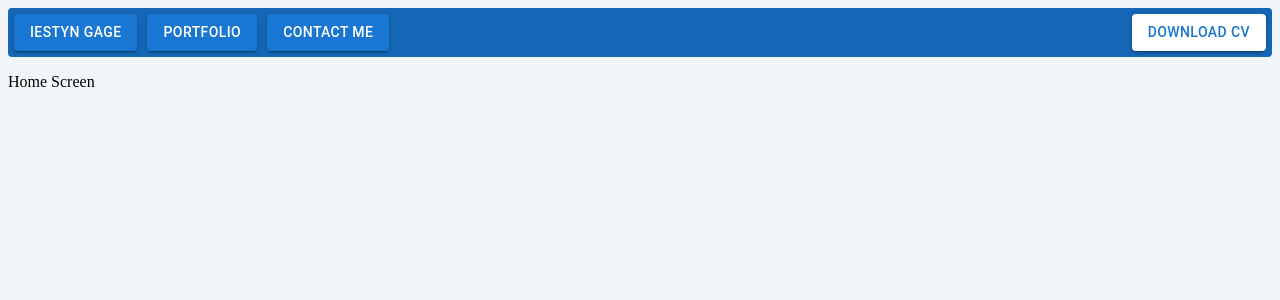
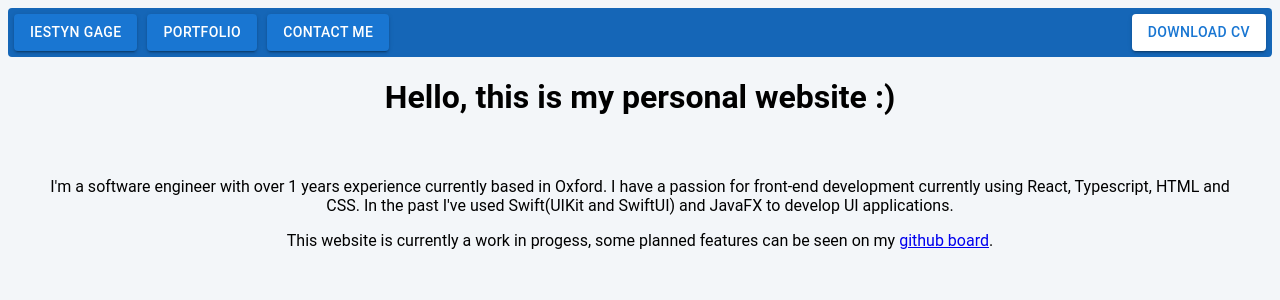
Before and after one commit to IestynGage/PortfolioWebsite, a React (Create React App) app: page /iestyn in a window 1280 px wide. Shown: the top 300 px of the page. Built offline with nearby package versions, Linux system fonts and the light colour scheme.

Commit message:
Improve home page

```diff
--- a/src/Components/ButtonLink.tsx
+++ b/src/Components/ButtonLink.tsx
@@ -20,12 +20,12 @@ function ButtonLink({
     <Button
       variant="contained"
       href={href}
-      style={{ ...style }}
+      style={{ ...style, color: style?.color ?? "white" }}
       onClick={onClick}
     >
       <a
         style={{
-          color: fontColor ?? "white",
+          color: "inherit",
           textDecoration: "none",
           fontWeight: 510,
         }}
--- /dev/null
+++ b/src/Components/Carousel/Carousel.tsx
@@ -0,0 +1,3 @@
+export default function Carousel() {
+  return <div></div>;
+}
--- /dev/null
+++ b/src/Components/Carousel/CarouselCard.tsx
@@ -0,0 +1,3 @@
+export default function CarouselItem() {
+  return <div></div>;
+}
--- a/src/Components/Navigation.tsx
+++ b/src/Components/Navigation.tsx
@@ -42,8 +42,8 @@ export default function Navigation() {
           marginLeft: "auto",
           justifySelf: "right",
           backgroundColor: "white",
+          color: "#1976d2",
         }}
-        fontColor={"#1976d2"}
       />
     </span>
   );
--- a/src/Screens/Contact/ContactScreen.tsx
+++ b/src/Screens/Contact/ContactScreen.tsx
@@ -1,10 +1,26 @@
+import { height } from "@mui/system";
 import Navigation from "../../Components/Navigation";
 
 export default function ContactScreen() {
   return (
     <>
       <Navigation />
-      <p> Contact</p>
+      <div
+        style={{
+          display: "flex",
+          justifyContent: "center",
+          alignItems: "center",
+
+          height: "80vh",
+          fontFamily: "Roboto, Helvetica, Arial, sans-serif ",
+        }}
+      >
+        The best way to contact me is through my LinkedIn{" "}
+        <a href={"https://www.example.com"} style={{ marginLeft: "4px" }}>
+          {" "}
+          Profile
+        </a>
+      </div>
     </>
   );
 }
--- /dev/null
+++ b/src/Screens/Iestyn/HobbiesCarousel.tsx
@@ -0,0 +1,3 @@
+export default function HobbiesCarousel() {
+  return <div></div>;
+}
--- a/src/Screens/Iestyn/IestynScreen.tsx
+++ b/src/Screens/Iestyn/IestynScreen.tsx
@@ -4,7 +4,36 @@ export default function IestynScreen() {
   return (
     <>
       <Navigation />
-      <p> Home Screen</p>
+      <div
+        style={{
+          fontFamily: "Roboto, Helvetica, Arial, sans-serif ",
+          display: "flex",
+          alignItems: "center",
+          flexDirection: "column",
+        }}
+      >
+        <h1> Hello, this is my personal website :)</h1>
+        <div style={{ padding: "24px", textAlign: "center" }}>
+          <p>
+            I'm a software engineer with over 1 years experience currently based
+            in Oxford. I have a passion for front-end development currently
+            using React, Typescript, HTML and CSS. In the past I've used
+            Swift(UIKit and SwiftUI) and JavaFX to develop UI applications.
+          </p>
+          <p>
+            This website is currently a work in progess, some planned features
+            can be seen on my{" "}
+            <a
+              href="https://github.com/users/IestynGage/projects/2"
+              target="_blank"
+              rel="noopener noreferrer"
+            >
+              github board
+            </a>
+            .
+          </p>
+        </div>
+      </div>
     </>
   );
 }
```
Also changed, not shown: 1 other file (tests, documents, lock files or other folders).
